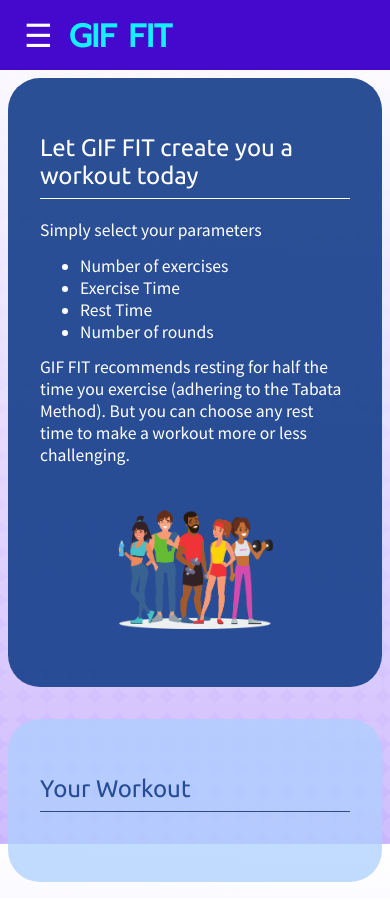
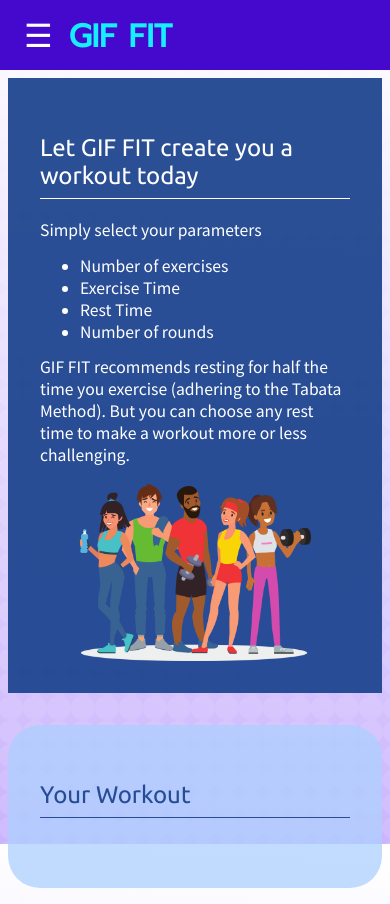
Before and after one commit to jamesncox/gif-fit-2.0, a React (Create React App) app: page / in a window 390 px wide. Built offline with nearby package versions, Linux system fonts and the light colour scheme.

Commit message:
Add .fitness-image breakpoints

```diff
--- a/src/stylesheets/Responsive.css
+++ b/src/stylesheets/Responsive.css
@@ -46,6 +46,10 @@
         margin: 0;
     }
 
+    .welcome-message-wrapper {
+        border-radius: 0;
+    }
+
     .welcome-title {
         width: 100%;
     }
@@ -53,6 +57,10 @@
     .welcome-description {
         width: 100%;
     }
+
+    .fitness-image {
+        width: 75%;
+      }
 
     .display-selection-title {
         width: 100%;
```
